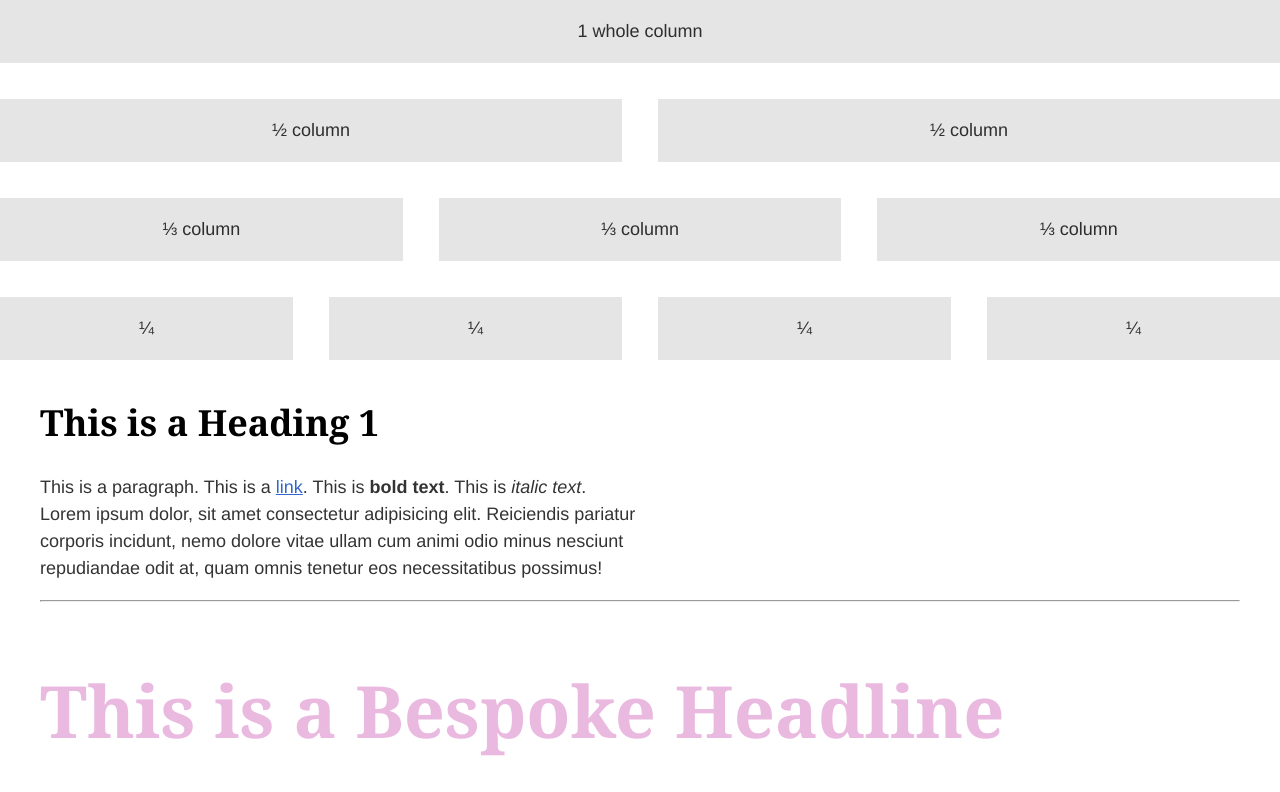
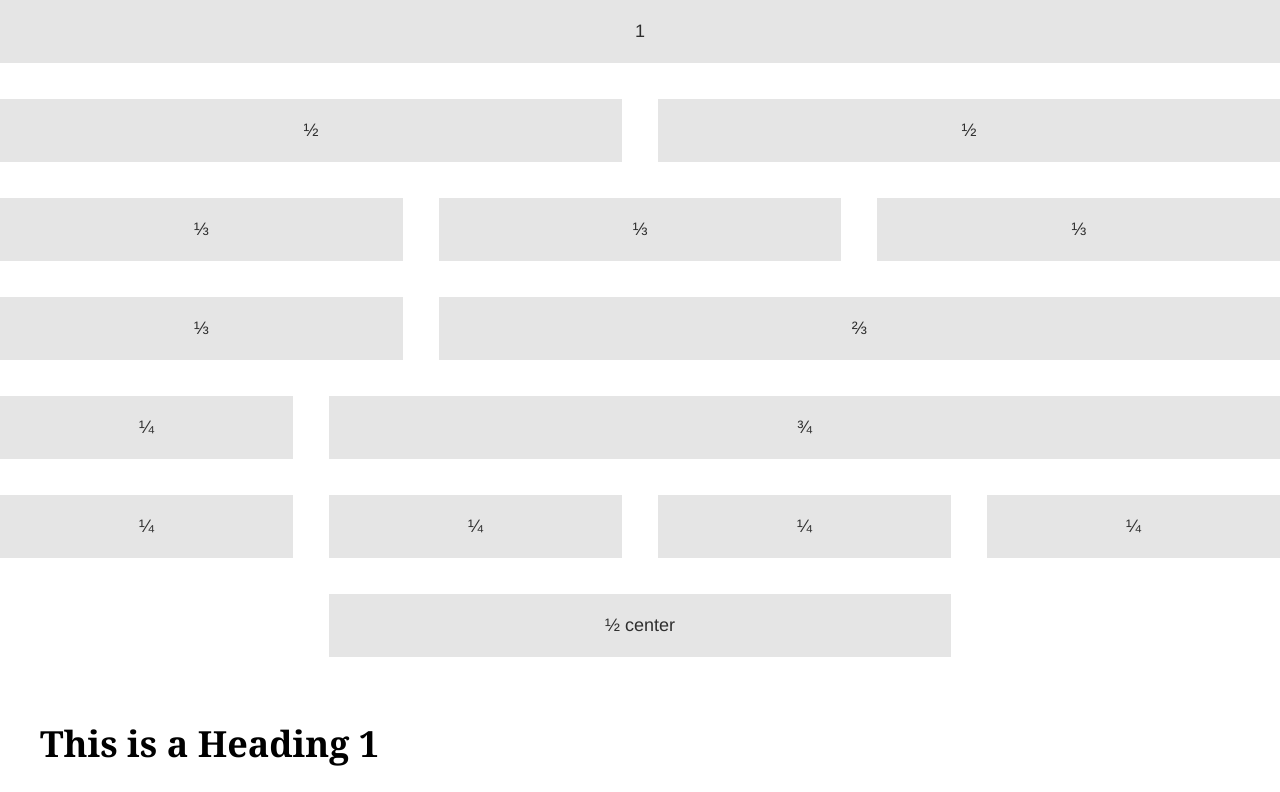
Before and after one commit to leighnalariosa/simplebase, a plain HTML site: page index.html in a window 1280 px wide. Shown: the top 792 px of the page. Drawn offline with Linux system fonts and the light colour scheme.

Commit message:
grid demo

```diff
--- a/css/style.css
+++ b/css/style.css
@@ -17,48 +17,31 @@ CSS TABLE OF CONTENTS
 
 */
 
-/* ------------------------ */
-/* ---- GLOBAL STYLING ---- */
-/* ------------------------ */
-
-/* SET GLOBAL VARIABLES */
-:root {
-
-    /* BASE COLORS */
-    --color-body-background: rgb(255, 255, 255);
-    --color-body-text: rgb(0 0 0 / .8);
-    --color-headings: rgb(0 0 0 / 1);
-    --color-links: rgb(51 102 204 / 1);
-    --color-links-dark: rgb(0 51 153 / 1);
-    --color-brand-color: rgb(234, 185, 224);
-    --color-accent-color: rgb(230, 163, 40);
-
-    /* BASE TYPOGHRAPHY */
-    --font-body: Helvetica, Arial, sans-serif;
-    --font-headings: Georgia, sans-serif;
-
-    /* MEASUREMENT UNITS  */
-    --gridgap: 2em;
-
-}
-
 /* GLOBAL RESETS */
 body {
     margin: 0;
 }
-* { box-sizing: border-box; }
+
+* {
+    box-sizing: border-box;
+}
 
 /* SET GLOBAL COLORS */
 body {
     background: var(--color-body-background);
     color: var(--color-body-text);
 }
-h1, h2, h3 {
+
+h1,
+h2,
+h3 {
     color: var(--color-headings);
 }
+
 a {
     color: var(--color-links);
 }
+
 a:hover {
     color: var(--color-links-dark);
 }
@@ -68,9 +51,13 @@ body {
     font-family: var(--font-body);
     line-height: 1.5;
 }
-h1, h2, h3 {
+
+h1,
+h2,
+h3 {
     font-family: var(--font-headings);
 }
+
 p {
     max-width: 60ch;
 }
@@ -101,26 +88,60 @@ body {
 
 /* GRID-SYSTEM */
 .row {
-    display: flex;
-    gap: var(--gridgap);
+    --gridgap: 2em;
 }
 
-.column {
-    flex-grow: 1;
+@media (min-width: 768px) {
+    .row {
+        display: grid;
+        grid-template-columns: repeat(12, 1fr);
+        gap: var(--gridgap);
+    }
 }
 
-.one-half { width: 50%; }
-.one-third { width: 33.3333%; }
+.one-whole {
+    grid-column: span 12 / span 12;
+}
+
+.one-half {
+    grid-column: span 6 / span 6;
+}
+
+.one-third {
+    grid-column: span 4 / span 4;
+}
+
+.two-thirds {
+    grid-column: span 8 / span 8;
+}
+
+.one-fourth {
+    grid-column: span 3 / span 3;
+}
+
+.three-fourths {
+    grid-column: span 9 / span 9
+}
+
+.one-half.centered {
+    grid-column-start: 4;
+}
+
+.one-third.centered {
+    grid-column-start: 5;
+}
+
+.two-thirds.centered {
+    grid-column-start: 3;
+}
 
 /* FOR DEMO GRID ONLY */
-.demo .row {
-    margin-bottom: var(--gridgap)
-}
 
-.demo .column {
+.demo .row>* {
     background: rgb(0 0 0 / .1);
     padding: 1em;
     text-align: center;
+    margin-bottom: var(--gridgap)
 }
 
 .demo p {
@@ -139,6 +160,7 @@ body {
     margin: 1em 0;
     line-height: 1;
 }
+
 .subheadline {
     font-size: 2em;
     font-style: italic;
@@ -146,3 +168,28 @@ body {
     color: var(--color-accent-color);
     margin: 0;
 }
+
+/* ------------------------ */
+/* ---- GLOBAL STYLING ---- */
+/* ------------------------ */
+
+/* SET GLOBAL VARIABLES */
+:root {
+
+    /* BASE COLORS */
+    --color-body-background: rgb(255, 255, 255);
+    --color-body-text: rgb(0 0 0 / .8);
+    --color-headings: rgb(0 0 0 / 1);
+    --color-links: rgb(51 102 204 / 1);
+    --color-links-dark: rgb(0 51 153 / 1);
+    --color-brand-color: rgb(234, 185, 224);
+    --color-accent-color: rgb(230, 163, 40);
+
+    /* BASE TYPOGHRAPHY */
+    --font-body: Helvetica, Arial, sans-serif;
+    --font-headings: Georgia, sans-serif;
+
+    /* MEASUREMENT UNITS  */
+    --gridgap: 2em;
+
+}
--- a/index.html
+++ b/index.html
@@ -12,44 +12,68 @@
 
     <section class="demo">
         <div class="row">
-            <div class="column">
-                <p>1 whole column</p>
+            <div class="one-whole">
+                <p>1</p>
             </div>
         </div>
 
         <div class="row">
-            <div class="one-half column">
-                <p>&frac12; column</p>
+            <div class="one-half">
+                <p>&frac12;</p>
             </div>
-            <div class="one-half column">
-                <p>&frac12; column</p>
+            <div class="one-half">
+                <p>&frac12;</p>
             </div>
         </div>
 
         <div class="row">
-            <div class="one-third column">
-                <p>&frac13; column</p>
+            <div class="one-third">
+                <p>&frac13;</p>
             </div>
-            <div class="one-third column">
-                <p>&frac13; column</p>
+            <div class="one-third">
+                <p>&frac13;</p>
             </div>
-            <div class="one-third column">
-                <p>&frac13; column</p>
+            <div class="one-third">
+                <p>&frac13;</p>
             </div>
         </div>
 
         <div class="row">
-        <div class="one-fourth column">
+            <div class="one-third">
+                <p>&frac13;</p>
+            </div>
+            <div class="two-thirds">
+                <p>&frac23;</p>
+            </div>
+        </div>
+
+        <div class="row">
+            <div class="one-fourth">
+                <p>&frac14;</p>
+            </div>
+            <div class="three-fourths">
+                <p>&frac34;</p>
+            </div>
+        </div>
+
+        <div class="row">
+            <div class="one-fourth">
                 &frac14;
             </div>
-        <div class="one-fourth column">
+            <div class="one-fourth">
                 &frac14;
             </div>
-        <div class="one-fourth column">
+            <div class="one-fourth">
                 &frac14;
             </div>
-        <div class="one-fourth column">
+            <div class="one-fourth">
                 &frac14;
+            </div>
+        </div>
+
+        <div class="row">
+            <div class="one-half centered">
+                <p>&frac12; center</p>
             </div>
         </div>
 
@@ -57,13 +81,20 @@
 
     <div class="container">
         <h1>This is a Heading 1</h1>
-    <p>This is a paragraph. This is a <a href="#">link</a>. This is <strong>bold text</strong>. This is <em>italic text</em>. Lorem ipsum dolor, sit amet consectetur adipisicing elit. Reiciendis pariatur corporis incidunt, nemo dolore vitae ullam cum animi odio minus nesciunt repudiandae odit at, quam omnis tenetur eos necessitatibus possimus!</p>
+        <p>This is a paragraph. This is a <a href="#">link</a>. This is <strong>bold text</strong>. This is <em>italic
+                text</em>. Lorem ipsum dolor, sit amet consectetur adipisicing elit. Reiciendis pariatur corporis
+            incidunt, nemo dolore vitae ullam cum animi odio minus nesciunt repudiandae odit at, quam omnis tenetur eos
+            necessitatibus possimus!</p>
 
         <hr>
 
         <h1 class="headline">This is a Bespoke Headline</h1>
         <h2 class="subheadline">This is a Bespoke Sub-Headline</h2>
-    <p>This is a default body paragraph. This is a <a href="#">link</a>. This is <strong>bold text</strong>. This is <em>italic text</em>. Lorem ipsum dolor, sit amet consectetur adipisicing elit. Reiciendis pariatur corporis incidunt, nemo dolore vitae ullam cum animi odio minus nesciunt repudiandae odit at, quam omnis tenetur eos necessitatibus possimus!</p>
+        <p>This is a default body paragraph. This is a <a href="#">link</a>. This is <strong>bold text</strong>. This is
+            <em>italic text</em>. Lorem ipsum dolor, sit amet consectetur adipisicing elit. Reiciendis pariatur corporis
+            incidunt, nemo dolore vitae ullam cum animi odio minus nesciunt repudiandae odit at, quam omnis tenetur eos
+            necessitatibus possimus!
+        </p>
     </div>
 
 
```
Lines whose indentation alone changed are shown as unchanged.
